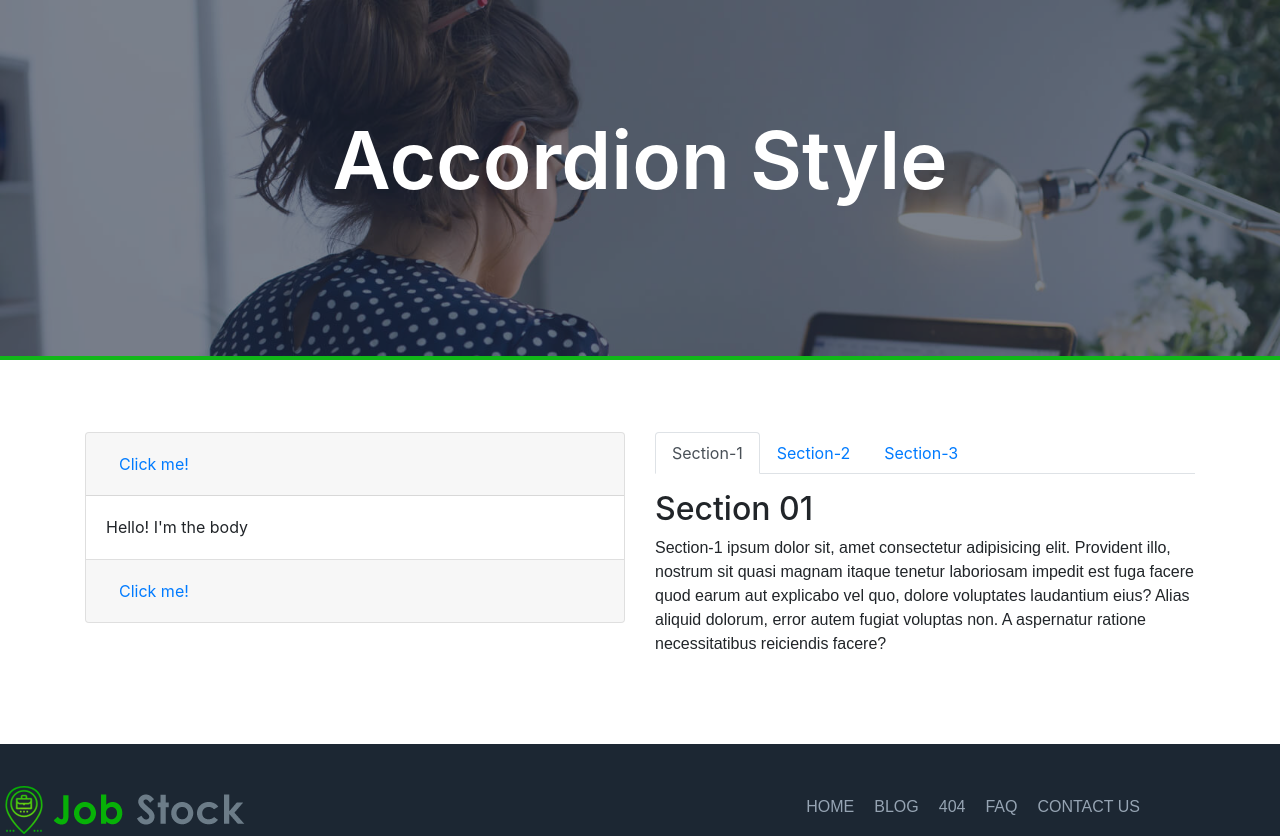
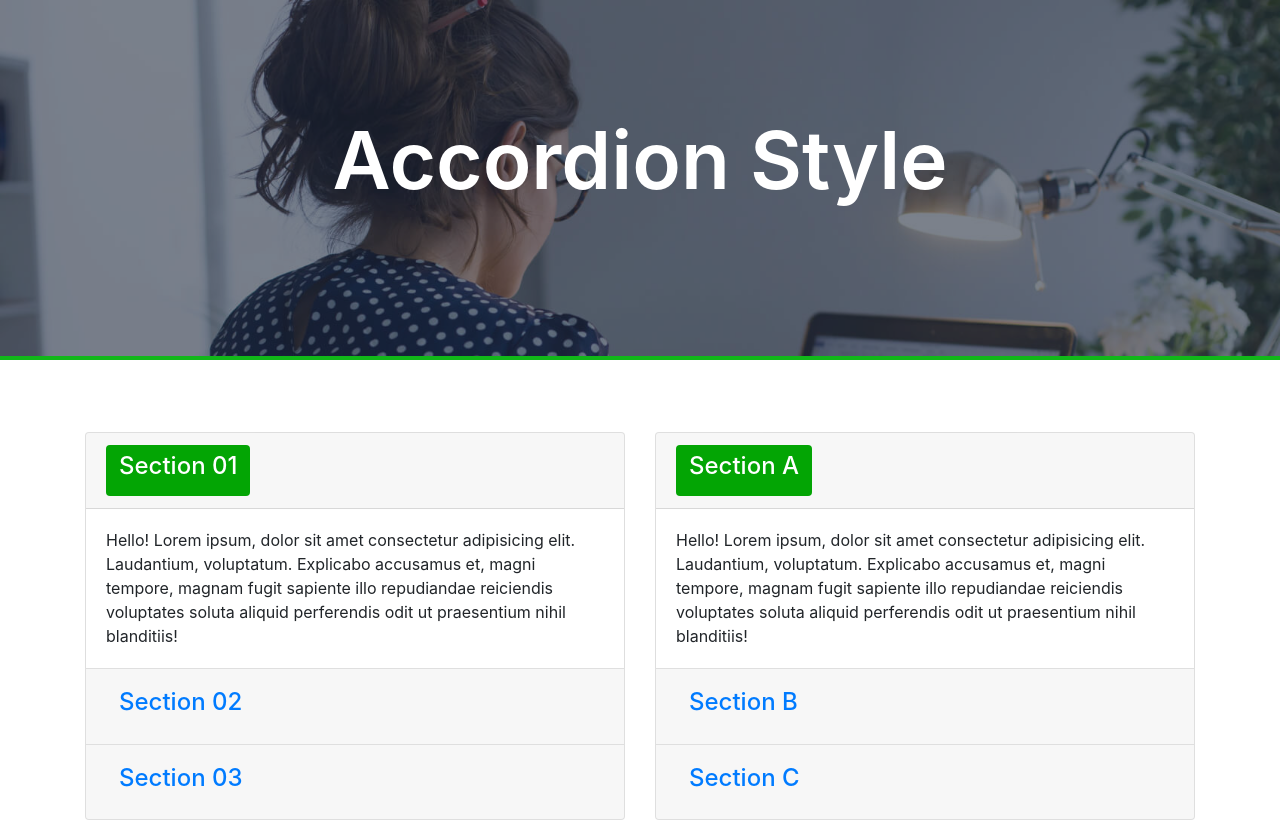
Before and after one commit to danishulhassan7/job-stock, a React (Create React App) app in the folder job-stock/: page /accordionStyle in a window 1280 px wide. Shown: the top 836 px of the page. Built offline with nearby package versions, Linux system fonts and the light colour scheme.

Commit message:
Job-Stock >> Accordion: All Done

```diff
--- a/job-stock/src/components/AccordionStyle.js
+++ b/job-stock/src/components/AccordionStyle.js
@@ -1,15 +1,12 @@
 import React, { useState } from 'react';
 import '../App.css';
 import 'bootstrap/dist/css/bootstrap.min.css';
-import { Container, Row, Col, Tabs, Tab, Accordion, Card, Button} from 'react-bootstrap';
+import { Container, Row, Col, Accordion, Card, Button } from 'react-bootstrap';
 import Styles from './Styles';
 import bannerImg from '../assets/img/banner-10.jpg';
 import Footer from './Footer';
 
 function AccordionStyle() {
-    const [key, setKey] = useState('Section-1');
-    const [key1, setKey1] = useState('Tab-1');
-
     return (
         <Styles>
             <section class="inner-header-title" style={{ backgroundImage: "url(" + bannerImg + ")", height: '360px' }}>
@@ -27,45 +24,69 @@ function AccordionStyle() {
                         <Accordion defaultActiveKey="0">
                             <Card>
                                 <Card.Header>
-                                    <Accordion.Toggle as={Button} variant="link" eventKey="0">
-                                        Click me!
-      </Accordion.Toggle>
+                                    <Accordion.Toggle as={Button} variant="link" eventKey="0" style={{ backgroundColor: '#03a504', color: '#ffffff' }}>
+                                        <h4>Section 01</h4>
+                                    </Accordion.Toggle>
                                 </Card.Header>
                                 <Accordion.Collapse eventKey="0">
-                                    <Card.Body>Hello! I'm the body</Card.Body>
+                                    <Card.Body>Hello! Lorem ipsum, dolor sit amet consectetur adipisicing elit. Laudantium, voluptatum. Explicabo accusamus et, magni tempore, magnam fugit sapiente illo repudiandae reiciendis voluptates soluta aliquid perferendis odit ut praesentium nihil blanditiis!</Card.Body>
                                 </Accordion.Collapse>
                             </Card>
                             <Card>
                                 <Card.Header>
                                     <Accordion.Toggle as={Button} variant="link" eventKey="1">
-                                        Click me!
-      </Accordion.Toggle>
+                                        <h4>Section 02</h4>
+                                    </Accordion.Toggle>
                                 </Card.Header>
                                 <Accordion.Collapse eventKey="1">
-                                    <Card.Body>Hello! I'm another body</Card.Body>
+                                    <Card.Body>By, Lorem ipsum dolor sit amet consectetur adipisicing elit. Quidem, vel doloribus? Non ab omnis laboriosam aliquam quibusdam, eveniet excepturi laudantium repellat unde beatae error nam!</Card.Body>
+                                </Accordion.Collapse>
+                            </Card>
+                            <Card>
+                                <Card.Header>
+                                    <Accordion.Toggle as={Button} variant="link" eventKey="2">
+                                        <h4>Section 03</h4>
+                                    </Accordion.Toggle>
+                                </Card.Header>
+                                <Accordion.Collapse eventKey="2">
+                                    <Card.Body>Out, Lorem ipsum dolor sit amet consectetur adipisicing elit. Quidem, vel doloribus? Non ab omnis laboriosam aliquam quibusdam, eveniet excepturi laudantium repellat unde beatae error nam!</Card.Body>
                                 </Accordion.Collapse>
                             </Card>
                         </Accordion>
                     </Col>
                     <Col md={6} sm={12}>
-                        <Tabs
-                            id="controlled-tab-example"
-                            activeKey={key}
-                            onSelect={(k) => setKey(k)}
-                        >
-                            <Tab eventKey="Section-1" title="Section-1" className="mt-3">
-                                <h2>Section 01</h2>
-                                <p>Section-1 ipsum dolor sit, amet consectetur adipisicing elit. Provident illo, nostrum sit quasi magnam itaque tenetur laboriosam impedit est fuga facere quod earum aut explicabo vel quo, dolore voluptates laudantium eius? Alias aliquid dolorum, error autem fugiat voluptas non. A aspernatur ratione necessitatibus reiciendis facere?</p>
-                            </Tab>
-                            <Tab eventKey="Section-2" title="Section-2" className="mt-3">
-                                <h2>Section 02</h2>
-                                <p>Section-2 ipsum dolor sit, amet consectetur adipisicing elit. Provident illo, nostrum sit quasi magnam itaque tenetur laboriosam impedit est fuga facere quod earum aut explicabo vel quo, dolore voluptates laudantium eius? Alias aliquid dolorum, error autem fugiat voluptas non. A aspernatur ratione necessitatibus reiciendis facere?</p>
-                            </Tab>
-                            <Tab eventKey="Section-3" title="Section-3" className="mt-3">
-                                <h2>Section 03</h2>
-                                <p>Section-3 ipsum dolor sit, amet consectetur adipisicing elit. Provident illo, nostrum sit quasi magnam itaque tenetur laboriosam impedit est fuga facere quod earum aut explicabo vel quo, dolore voluptates laudantium eius? Alias aliquid dolorum, error autem fugiat voluptas non. A aspernatur ratione necessitatibus reiciendis facere?</p>
-                            </Tab>
-                        </Tabs>
+                        <Accordion defaultActiveKey="0">
+                            <Card>
+                                <Card.Header>
+                                    <Accordion.Toggle as={Button} variant="link" eventKey="0" style={{ backgroundColor: '#03a504', color: '#ffffff' }}>
+                                        <h4>Section A</h4>
+                                    </Accordion.Toggle>
+                                </Card.Header>
+                                <Accordion.Collapse eventKey="0">
+                                    <Card.Body>Hello! Lorem ipsum, dolor sit amet consectetur adipisicing elit. Laudantium, voluptatum. Explicabo accusamus et, magni tempore, magnam fugit sapiente illo repudiandae reiciendis voluptates soluta aliquid perferendis odit ut praesentium nihil blanditiis!</Card.Body>
+                                </Accordion.Collapse>
+                            </Card>
+                            <Card>
+                                <Card.Header>
+                                    <Accordion.Toggle as={Button} variant="link" eventKey="1">
+                                        <h4>Section B</h4>
+                                    </Accordion.Toggle>
+                                </Card.Header>
+                                <Accordion.Collapse eventKey="1">
+                                    <Card.Body>By, Lorem ipsum dolor sit amet consectetur adipisicing elit. Quidem, vel doloribus? Non ab omnis laboriosam aliquam quibusdam, eveniet excepturi laudantium repellat unde beatae error nam!</Card.Body>
+                                </Accordion.Collapse>
+                            </Card>
+                            <Card>
+                                <Card.Header>
+                                    <Accordion.Toggle as={Button} variant="link" eventKey="2">
+                                        <h4>Section C</h4>
+                                    </Accordion.Toggle>
+                                </Card.Header>
+                                <Accordion.Collapse eventKey="2">
+                                    <Card.Body>Out, Lorem ipsum dolor sit amet consectetur adipisicing elit. Quidem, vel doloribus? Non ab omnis laboriosam aliquam quibusdam, eveniet excepturi laudantium repellat unde beatae error nam!</Card.Body>
+                                </Accordion.Collapse>
+                            </Card>
+                        </Accordion>
                     </Col>
                 </Row>
             </Container> <br /> <br /> <br />
```
Also changed, not shown: 1 other file (tests, documents, lock files or other folders).
